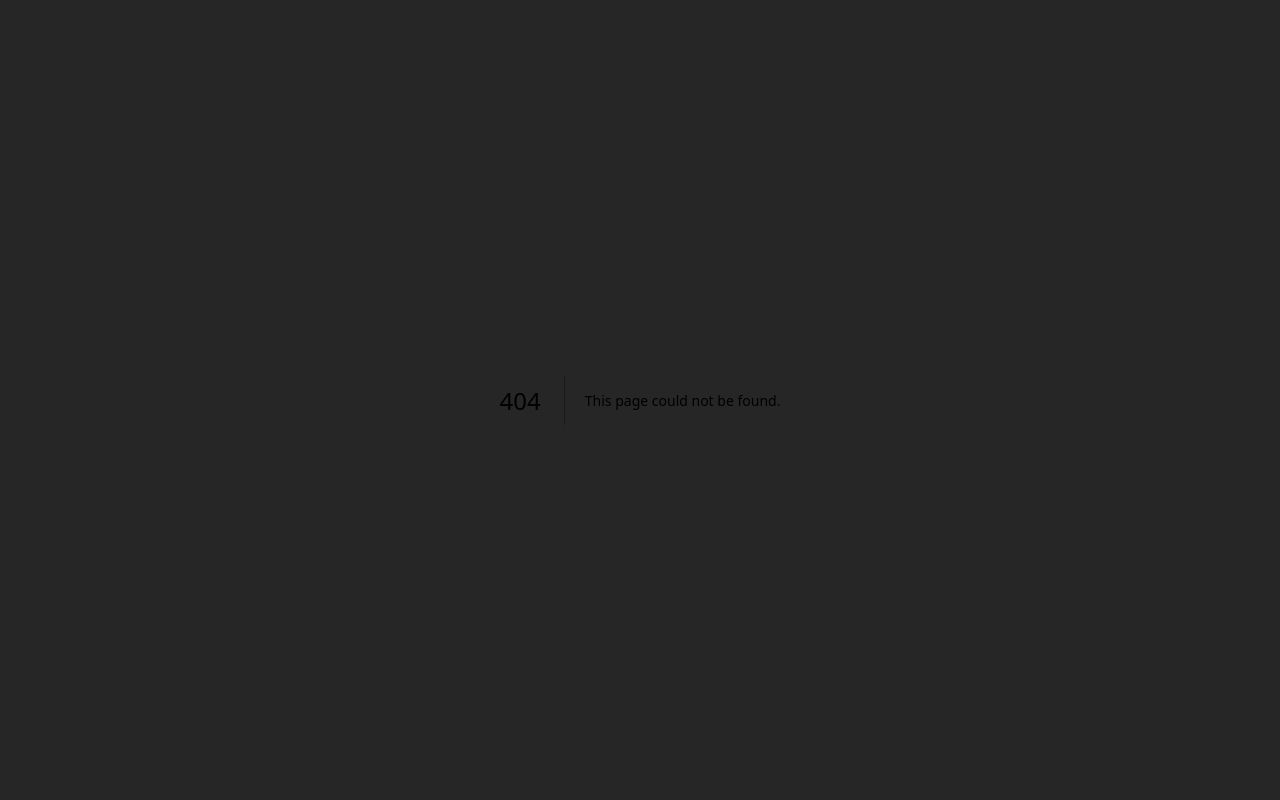
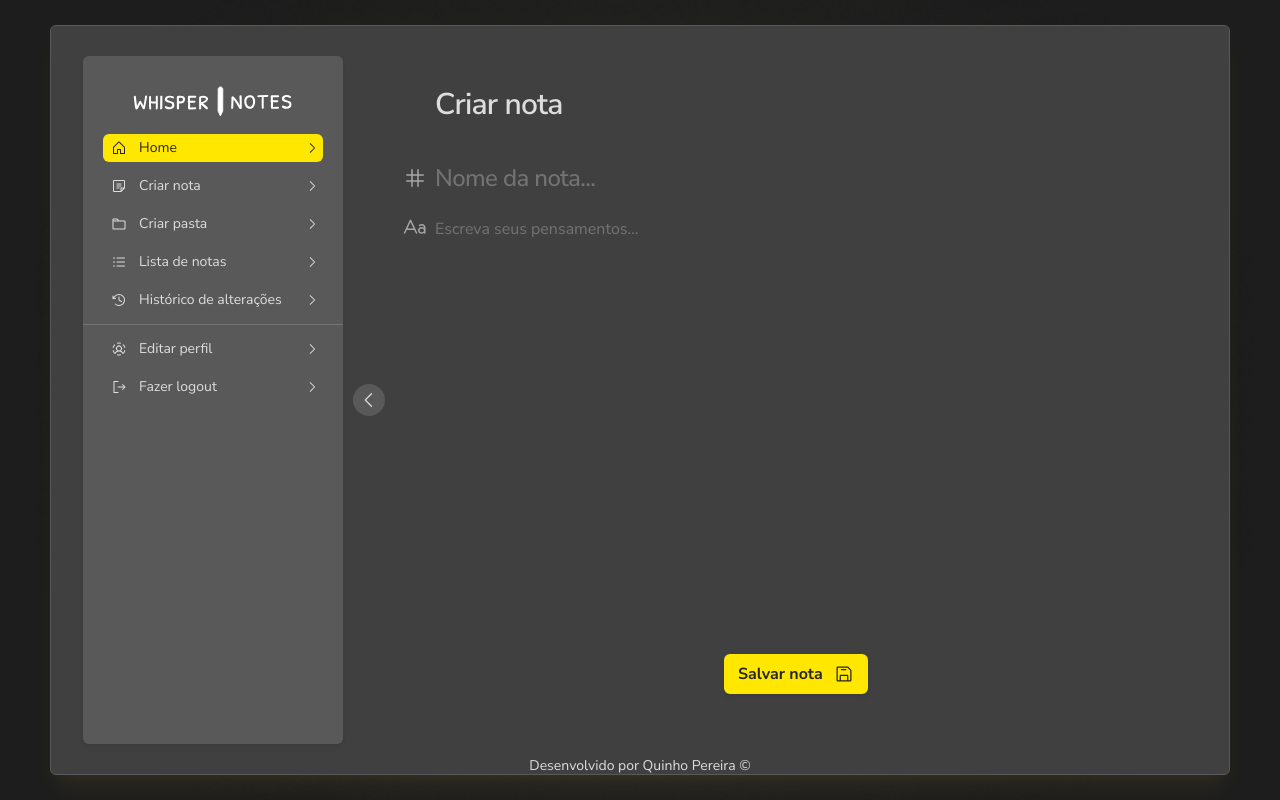
Before and after one commit to euhenriqueferreira/whisper-notes, a Next.js app: page /note in a window 1280 px wide. Before the commit this address had no page. Built offline with nearby package versions, Linux system fonts and the light colour scheme.

Commit message:
Create Note Base Structure finalized

```diff
--- a/src/app/(public)/layout.tsx
+++ b/src/app/(public)/layout.tsx
@@ -15,7 +15,7 @@ export default function AuthLayout({
 				className="absolute left-1/2 top-1/2 -translate-x-1/2 -translate-y-1/2 w-[100%] h-[100%] object-cover"
 			/>
 
-			<main className="bg-gray-800 border border-gray-700 rounded-md relative w-full max-w-[1180px] h-full max-h-[750px] py-[30px] px-8 flex gap-2.5">
+			<main className="bg-gray-800 border border-gray-700 rounded-md relative w-full max-w-[1180px] h-full max-h-[750px] py-[30px] px-8 flex gap-2.5 shadow-xl shadow-yellow-300/5">
 				<Sidebar />
 
 				<div className="flex-1 h-full py-[30px]">{children}</div>
--- /dev/null
+++ b/src/app/(public)/note/page.tsx
@@ -0,0 +1,47 @@
+import ButtonText from "@/app/components/button/ButtonText";
+import ButtonYellowFillRoot from "@/app/components/button/variants/ButtonYellowFillRoot";
+import {
+	FloppyDisk,
+	HashStraight,
+	TextAa,
+} from "@phosphor-icons/react/dist/ssr";
+
+export default function Note() {
+	return (
+		<div className="flex flex-col gap-8 h-full px-10">
+			<h1 className="text-3xl text-gray-400 tracking-tight leading-tight font-semibold text-left">
+				Criar nota
+			</h1>
+			<form className="flex-1 flex flex-col gap-4 relative">
+				<div className="h-fit relative group">
+					<HashStraight
+						size={24}
+						className="text-gray-500 absolute -left-8 top-1/2 -translate-y-1/2 group-focus-within:text-yellow-400"
+					/>
+					<input
+						type="text"
+						placeholder="Nome da nota..."
+						className="w-full h-[45px] flex items-center pr-4 bg-transparent focus:outline-none text-gray-400 placeholder:text-gray-600 text-2xl font-medium tracking-tight leading-tight"
+					/>
+				</div>
+				<div className="flex-1 relative group">
+					<TextAa
+						size={24}
+						className="text-gray-500 absolute -left-8 top-[-2px] group-focus-within:text-yellow-400"
+					/>
+					<textarea
+						placeholder="Escreva seus pensamentos..."
+						className="resize-none w-full h-full flex items-center bg-transparent focus:outline-none text-gray-400 placeholder:text-gray-600 text-md font-normal leading-6"
+					></textarea>
+				</div>
+
+				<div className="w-36 mx-auto absolute left-1/2 -translate-x-1/2 bottom-5 shadow-md shadow-black/5">
+					<ButtonYellowFillRoot>
+						<ButtonText text="Salvar nota" />
+						<FloppyDisk size={20} />
+					</ButtonYellowFillRoot>
+				</div>
+			</form>
+		</div>
+	);
+}
```
